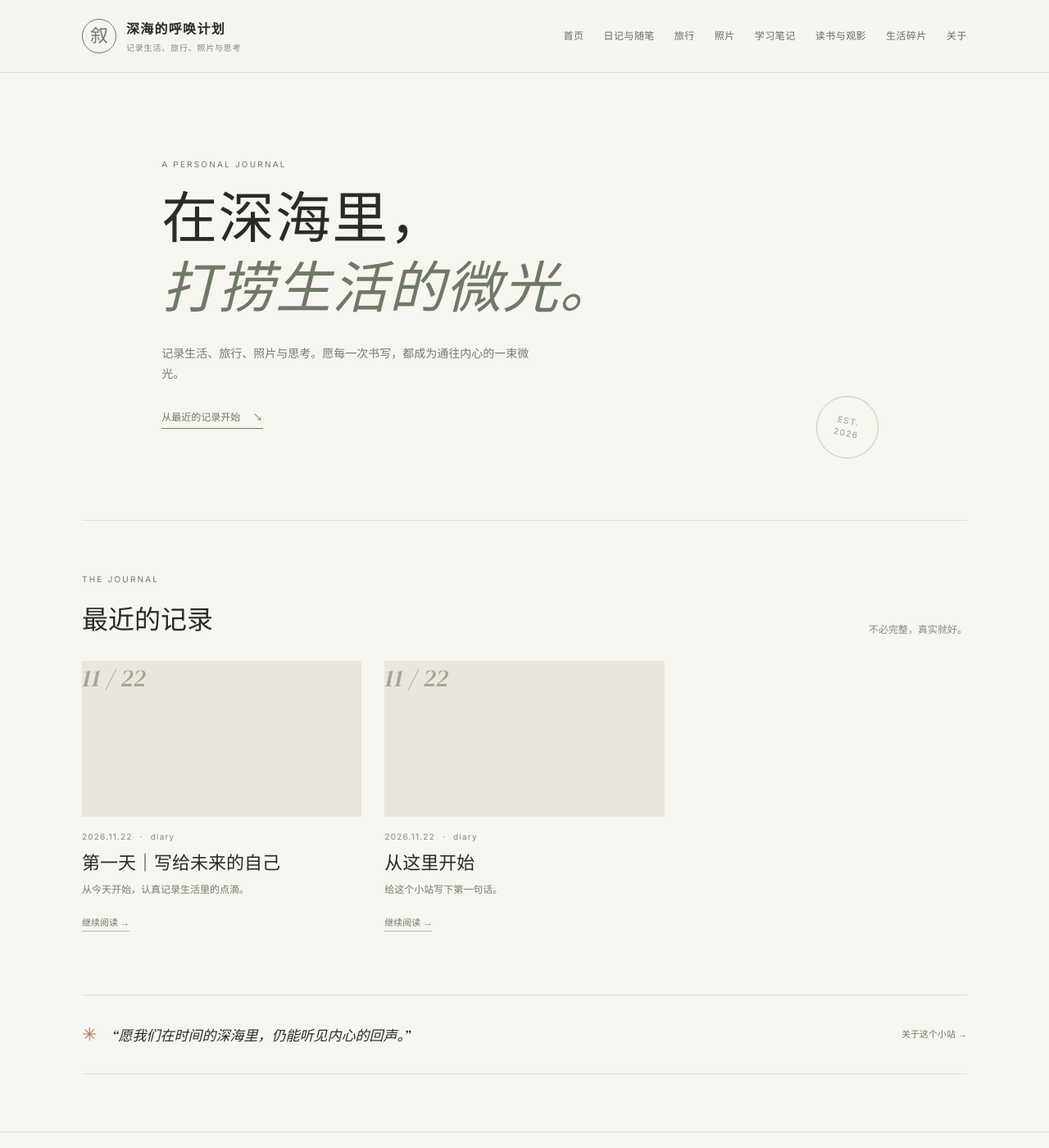
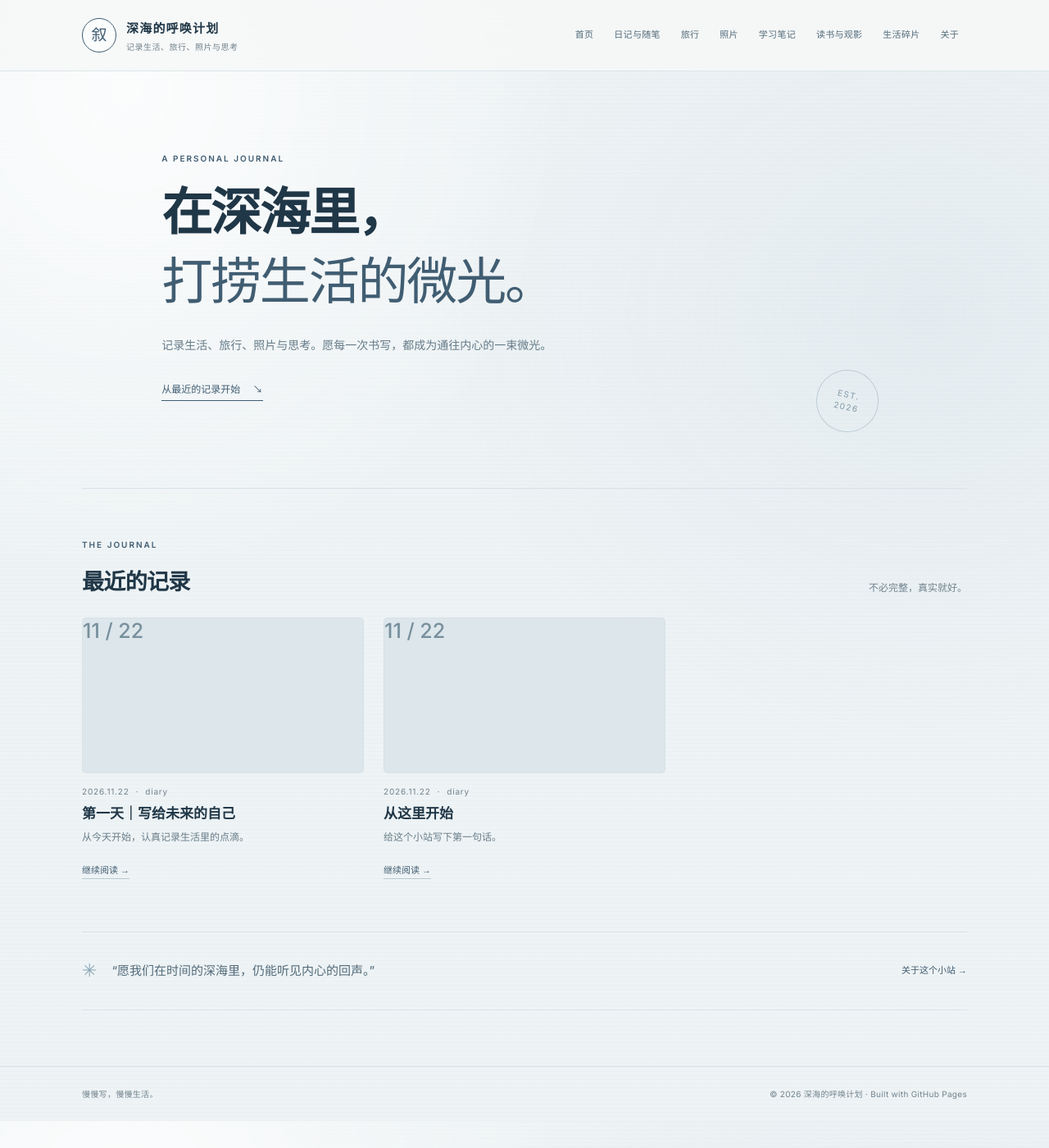
Before and after one commit to SabrinaGu822/SabrinaGu822.github.io, a Jekyll site: the page built from index.md, in a window 1280 px wide and 1400 px high. Shown: the whole window at 82% size. Built offline with Jekyll 4.4.1, drawn with Linux system fonts in a browser that asks for light colours.

Commit message:
Redesign blog with deep sea blue theme and responsive typography

```diff
--- a/assets/css/style.css
+++ b/assets/css/style.css
@@ -1,12 +1,171 @@
-@import url('https://fonts.googleapis.com/css2?family=DM+Serif+Display:ital@0;1&family=Noto+Serif+SC:wght@400;500;600;700&family=Inter:wght@400;500;600&display=swap');
-:root{--paper:#f7f5f0;--ink:#292b27;--muted:#85877e;--line:#deddd5;--green:#6f7967;--accent:#b17b60}
-*{box-sizing:border-box}html{scroll-behavior:smooth}body{margin:0;background:var(--paper);color:var(--ink);font-family:Inter,"Noto Serif SC",serif;line-height:1.8}a{color:inherit;text-decoration:none}a:hover{color:var(--accent)}.wrap{width:min(1080px,calc(100% - 48px));margin:auto}
-.site-header{border-bottom:1px solid var(--line);background:rgba(247,245,240,.92)}.header-inner{min-height:88px;display:flex;align-items:center;justify-content:space-between;gap:28px}.brand{display:flex;align-items:center;gap:12px;min-width:220px}.brand-mark{width:42px;height:42px;border:1px solid var(--green);border-radius:50%;display:grid;place-items:center;color:var(--green);font-size:22px}.brand strong,.brand small{display:block}.brand strong{font-size:16px;letter-spacing:.08em}.brand small{font-size:10px;color:var(--muted);letter-spacing:.08em}.nav{display:flex;gap:24px;flex-wrap:wrap}.nav a{font-size:12px;color:#686b62;letter-spacing:.04em}.nav a:hover{color:var(--accent)}
-.hero{position:relative;padding:105px 9% 112px;border-bottom:1px solid var(--line)}.eyebrow{font:10px Inter,sans-serif;letter-spacing:.22em;color:var(--green);margin:0 0 18px}.hero h1,.article-header h1,.page-heading h1{font-family:"DM Serif Display","Noto Serif SC",serif;font-size:clamp(42px,6vw,68px);line-height:1.25;font-weight:400;letter-spacing:.02em;margin:0}.hero h1 em{color:var(--green);font-weight:400}.hero-copy{max-width:460px;color:#77796f;font-size:14px;margin:24px 0 25px}.text-link{font-size:12px;border-bottom:1px solid var(--green);padding-bottom:6px;color:var(--green)}.text-link span{padding-left:12px}.hero-stamp{position:absolute;right:10%;bottom:75px;border:1px solid #c9c9bd;color:#999b8f;border-radius:50%;width:76px;height:76px;display:grid;place-content:center;text-align:center;font:10px/1.5 Inter;letter-spacing:.15em;transform:rotate(12deg)}
-.section-head{display:flex;justify-content:space-between;align-items:end;padding:65px 0 28px}.section-head h2{font:32px "DM Serif Display","Noto Serif SC",serif;margin:0;font-weight:400}.muted{font-size:12px;color:var(--muted)}.post-grid{display:grid;grid-template-columns:repeat(3,1fr);gap:42px 28px;padding-bottom:75px}.post-card .cover{height:190px;display:block;overflow:hidden;background:#e8e6dd}.post-card img{width:100%;height:100%;object-fit:cover;transition:transform .5s}.post-card .cover:hover img{transform:scale(1.04)}.cover-placeholder{display:grid;place-items:center;color:#a4a697;font:italic 30px "DM Serif Display"}.post-meta{font:10px Inter,sans-serif;letter-spacing:.12em;color:var(--muted);margin-top:18px}.post-meta span{padding:0 9px}.post-card h3{font:22px "Noto Serif SC",serif;font-weight:500;margin:8px 0}.post-card p{font-size:12px;color:#77796f;line-height:1.9;margin:0 0 12px}.read-more{font-size:11px;color:var(--green);border-bottom:1px solid #b7bbae;padding-bottom:3px}.empty-state{grid-column:1/-1;text-align:center;padding:60px 20px;border:1px dashed var(--line);color:var(--muted)}.empty-state>span{font-size:26px;color:var(--green)}.empty-state h3{font-size:18px;color:var(--ink);font-weight:500}.empty-state p{font-size:12px}
-.note-band{border-top:1px solid var(--line);border-bottom:1px solid var(--line);padding:28px 0;display:flex;align-items:center;gap:18px;margin-bottom:70px}.note-icon{color:var(--accent);font-size:22px}.note-band p{font:italic 17px "DM Serif Display","Noto Serif SC",serif;flex:1;margin:0}.note-band a{font-size:11px;color:var(--green)}
-.site-footer{border-top:1px solid var(--line);padding:24px 0;color:var(--muted);font-size:10px;letter-spacing:.04em}.footer-inner{display:flex;justify-content:space-between;gap:20px}
-.article{max-width:760px;margin:70px auto 100px}.back-link{font-size:11px;color:var(--green)}.article-header{text-align:center;padding:55px 0 35px}.article-header h1{font-size:clamp(38px,5vw,54px)}.article-excerpt{color:var(--muted);font-size:13px;margin-top:18px}.article-cover{width:100%;max-height:460px;object-fit:cover;margin:0 0 35px}.prose{font-family:"Noto Serif SC",serif;font-size:15px;line-height:2.15;color:#45473f}.prose h2{font-size:23px;font-weight:600;margin:2em 0 .6em}.prose h3{font-size:18px;margin:1.7em 0 .5em}.prose p{margin:1.1em 0}.prose img{max-width:100%;height:auto}.prose blockquote{border-left:2px solid #aab09f;margin:28px 0;padding:4px 22px;color:#77796f}.prose a{color:var(--green);border-bottom:1px solid #c5cabc}.tags{display:flex;gap:10px;flex-wrap:wrap;margin-top:35px}.tags span{font-size:10px;color:var(--green);background:#eeede6;padding:4px 10px}.article-end{text-align:center;color:#a2a397;font-size:11px;margin:55px 0 30px}.post-nav{display:flex;justify-content:space-between;gap:20px;border-top:1px solid var(--line);padding-top:22px;font-size:12px;color:var(--green)}
-.page-heading{text-align:center;padding:75px 0 35px}.page-heading h1{font-size:48px}.page-content{max-width:760px;margin:0 auto 100px}.list-item{display:grid;grid-template-columns:110px 1fr auto;gap:20px;align-items:start;padding:22px 0;border-bottom:1px solid var(--line)}.list-item time,.category{font:10px Inter,sans-serif;color:var(--muted);letter-spacing:.08em}.list-item h3{font-size:17px;font-weight:500;margin:0 0 5px}.list-item p{font-size:12px;color:var(--muted);margin:0}
-@media(max-width:760px){.wrap{width:min(100% - 32px,600px)}.header-inner{align-items:flex-start;flex-direction:column;padding:18px 0}.nav{gap:10px 18px}.hero{padding:75px 5% 95px}.hero-stamp{right:6%;bottom:35px;width:58px;height:58px;font-size:8px}.post-grid{grid-template-columns:1fr 1fr;gap:32px 16px}.post-card .cover{height:150px}.section-head{padding-top:45px}.footer-inner{flex-direction:column;gap:5px}.note-band{align-items:flex-start;flex-wrap:wrap}.note-band p{min-width:80%}.list-item{grid-template-columns:82px 1fr}.category{display:none}}
-@media(max-width:460px){.post-grid{grid-template-columns:1fr}.post-card .cover{height:210px}.section-head{align-items:flex-start;flex-direction:column;gap:8px}.hero h1{font-size:42px}}
+@import url('https://fonts.googleapis.com/css2?family=Inter:wght@400;500;600;700&family=Noto+Sans+SC:wght@400;500;600;700&display=swap');
+
+:root {
+  --paper: #eef3f5;
+  --paper-soft: #f6f8f8;
+  --ink: #203747;
+  --muted: #71838d;
+  --line: #d8e2e7;
+  --blue: #405d72;
+  --blue-deep: #29485d;
+  --accent: #8ca8b8;
+  --shadow: 0 14px 38px rgba(38, 67, 84, .07);
+}
+
+* { box-sizing: border-box; }
+html { scroll-behavior: smooth; }
+body {
+  margin: 0;
+  color: var(--ink);
+  background-color: var(--paper);
+  background-image:
+    radial-gradient(ellipse at 12% 8%, rgba(255,255,255,.82) 0, transparent 34%),
+    radial-gradient(ellipse at 88% 28%, rgba(186,207,218,.20) 0, transparent 38%),
+    repeating-linear-gradient(0deg, rgba(64,93,114,.018) 0, rgba(64,93,114,.018) 1px, transparent 1px, transparent 5px);
+  font-family: Inter, "Noto Sans SC", sans-serif;
+  line-height: 1.8;
+  -webkit-font-smoothing: antialiased;
+}
+a { color: inherit; text-decoration: none; transition: color .2s ease, border-color .2s ease, background .2s ease; }
+a:hover { color: var(--blue); }
+img { display: block; max-width: 100%; }
+.wrap { width: min(1080px, calc(100% - 48px)); margin: auto; }
+
+.site-header {
+  position: sticky;
+  top: 0;
+  z-index: 20;
+  border-bottom: 1px solid rgba(216,226,231,.85);
+  background: rgba(246,248,248,.88);
+  backdrop-filter: blur(16px);
+  -webkit-backdrop-filter: blur(16px);
+}
+.header-inner { min-height: 86px; display: flex; align-items: center; justify-content: space-between; gap: 28px; }
+.brand { display: flex; align-items: center; gap: 12px; min-width: 220px; }
+.brand-mark {
+  width: 42px; height: 42px; border: 1px solid var(--blue); border-radius: 50%;
+  display: grid; place-items: center; color: var(--blue); font-size: 19px;
+  background: rgba(255,255,255,.48);
+}
+.brand strong, .brand small { display: block; }
+.brand strong { font-size: 15px; letter-spacing: .08em; font-weight: 600; }
+.brand small { font-size: 10px; color: var(--muted); letter-spacing: .05em; }
+.nav { display: flex; gap: 5px; flex-wrap: wrap; justify-content: flex-end; }
+.nav a {
+  font-size: 11px; color: #526b7a; letter-spacing: .025em;
+  padding: 7px 10px; border-radius: 999px;
+}
+.nav a:hover { color: var(--blue-deep); background: #e5edf1; }
+
+.hero { position: relative; padding: 100px 9% 108px; border-bottom: 1px solid var(--line); }
+.eyebrow { font: 600 10px Inter, sans-serif; letter-spacing: .2em; color: var(--blue); margin: 0 0 18px; }
+.hero h1, .article-header h1, .page-heading h1 {
+  font-family: Inter, "Noto Sans SC", sans-serif;
+  font-size: clamp(38px, 5.6vw, 62px); line-height: 1.35; font-weight: 600;
+  letter-spacing: -.035em; margin: 0;
+}
+.hero h1 em { color: var(--blue); font-style: normal; font-weight: 500; }
+.hero-copy { max-width: 480px; color: #657b88; font-size: 14px; margin: 24px 0 25px; }
+.text-link { font-size: 12px; border-bottom: 1px solid var(--blue); padding-bottom: 6px; color: var(--blue); }
+.text-link span { padding-left: 12px; }
+.hero-stamp {
+  position: absolute; right: 10%; bottom: 68px; border: 1px solid #bdcdd5;
+  color: #8299a6; border-radius: 50%; width: 76px; height: 76px;
+  display: grid; place-content: center; text-align: center;
+  font: 10px/1.5 Inter; letter-spacing: .15em; transform: rotate(12deg);
+}
+
+.section-head { display: flex; justify-content: space-between; align-items: end; padding: 62px 0 26px; }
+.section-head h2 { font: 600 27px Inter, "Noto Sans SC", sans-serif; margin: 0; letter-spacing: -.025em; }
+.muted { font-size: 12px; color: var(--muted); }
+.post-grid { display: grid; grid-template-columns: repeat(3, 1fr); gap: 34px 24px; padding-bottom: 62px; }
+.post-card { min-width: 0; }
+.post-card .cover {
+  height: 190px; display: block; overflow: hidden; background: #dce6eb;
+  border: 1px solid rgba(216,226,231,.8); border-radius: 5px;
+}
+.post-card img { width: 100%; height: 100%; object-fit: cover; transition: transform .55s ease; }
+.post-card .cover:hover img { transform: scale(1.045); }
+.cover-placeholder { display: grid; place-items: center; color: #78909d; font: 500 25px Inter, sans-serif; }
+.post-meta { font: 10px Inter, sans-serif; letter-spacing: .08em; color: var(--muted); margin-top: 16px; }
+.post-meta span { padding: 0 8px; }
+.post-card h3 { font: 600 17px Inter, "Noto Sans SC", sans-serif; margin: 7px 0; }
+.post-card p { font-size: 12px; color: #687d89; line-height: 1.9; margin: 0 0 12px; }
+.read-more { font-size: 11px; color: var(--blue); border-bottom: 1px solid #b8c9d2; padding-bottom: 3px; }
+.empty-state { grid-column: 1/-1; text-align: center; padding: 55px 20px; border: 1px dashed #c8d6dd; border-radius: 6px; color: var(--muted); }
+.empty-state>span { font-size: 26px; color: var(--blue); }
+.empty-state h3 { font-size: 17px; color: var(--ink); font-weight: 600; }
+.empty-state p { font-size: 12px; }
+
+.photo-grid { display: grid; grid-template-columns: repeat(3, 1fr); gap: 16px; padding-bottom: 68px; }
+.photo-tile { position: relative; display: block; aspect-ratio: 4 / 3; overflow: hidden; background: #dce6eb; border-radius: 5px; box-shadow: var(--shadow); }
+.photo-tile img { width: 100%; height: 100%; object-fit: cover; transition: transform .6s ease; }
+.photo-tile:hover img { transform: scale(1.06); }
+.photo-tile span {
+  position: absolute; left: 12px; right: 12px; bottom: 10px; color: white;
+  font-size: 12px; font-weight: 500; text-shadow: 0 1px 8px rgba(0,0,0,.55);
+}
+.photo-empty { grid-column: 1/-1; padding: 25px; border: 1px dashed #c8d6dd; color: var(--muted); text-align: center; font-size: 12px; border-radius: 5px; }
+
+.note-band { border-top: 1px solid var(--line); border-bottom: 1px solid var(--line); padding: 27px 0; display: flex; align-items: center; gap: 18px; margin-bottom: 68px; }
+.note-icon { color: var(--accent); font-size: 22px; }
+.note-band p { font-size: 15px; color: #526b7a; flex: 1; margin: 0; }
+.note-band a { font-size: 11px; color: var(--blue); }
+.site-footer { border-top: 1px solid var(--line); padding: 24px 0; color: var(--muted); font-size: 10px; letter-spacing: .03em; }
+.footer-inner { display: flex; justify-content: space-between; gap: 20px; }
+
+.article { max-width: 720px; margin: 58px auto 96px; padding: 0 10px; }
+.back-link { font-size: 11px; color: var(--blue); }
+.article-header { text-align: center; padding: 48px 0 34px; }
+.article-header h1 { font-size: clamp(30px, 4.5vw, 44px); line-height: 1.45; }
+.article-excerpt { color: var(--muted); font-size: 13px; margin-top: 18px; }
+.article-cover { width: 100%; max-height: 440px; object-fit: cover; margin: 0 0 34px; border-radius: 5px; }
+.prose { font-family: Inter, "Noto Sans SC", sans-serif; font-size: 15px; line-height: 2.05; color: #405663; letter-spacing: .015em; }
+.prose h2 { font-size: 22px; line-height: 1.5; font-weight: 600; color: var(--ink); margin: 2.1em 0 .7em; }
+.prose h3 { font-size: 18px; font-weight: 600; color: var(--ink); margin: 1.8em 0 .55em; }
+.prose p { margin: 1.25em 0; }
+.prose img { max-width: 100%; height: auto; border-radius: 5px; margin: 28px auto; }
+.prose blockquote { border-left: 2px solid #8ca8b8; margin: 28px 0; padding: 5px 22px; color: #71838d; background: rgba(255,255,255,.35); }
+.prose a { color: var(--blue); border-bottom: 1px solid #b8c9d2; }
+.prose ul, .prose ol { padding-left: 1.5em; }
+.tags { display: flex; gap: 9px; flex-wrap: wrap; margin-top: 34px; }
+.tags span { font-size: 10px; color: var(--blue); background: #e2ebef; padding: 4px 10px; border-radius: 999px; }
+.article-end { text-align: center; color: #91a2ab; font-size: 11px; margin: 50px 0 28px; }
+.post-nav { display: flex; justify-content: space-between; gap: 20px; border-top: 1px solid var(--line); padding-top: 22px; font-size: 12px; color: var(--blue); }
+
+.page-heading { text-align: center; padding: 68px 0 32px; }
+.page-heading h1 { font-size: 42px; }
+.page-content { max-width: 720px; margin: 0 auto 90px; }
+.list-item { display: grid; grid-template-columns: 110px 1fr auto; gap: 20px; align-items: start; padding: 22px 0; border-bottom: 1px solid var(--line); }
+.list-item time, .category { font: 10px Inter, sans-serif; color: var(--muted); letter-spacing: .06em; }
+.list-item h3 { font-size: 16px; font-weight: 600; margin: 0 0 5px; }
+.list-item p { font-size: 12px; color: var(--muted); margin: 0; }
+
+@media (max-width: 760px) {
+  .wrap { width: min(100% - 32px, 600px); }
+  .header-inner { align-items: flex-start; flex-direction: column; padding: 15px 0; gap: 10px; }
+  .nav { justify-content: flex-start; gap: 3px; }
+  .nav a { padding: 6px 9px; }
+  .hero { padding: 70px 5% 90px; }
+  .hero-stamp { right: 6%; bottom: 30px; width: 58px; height: 58px; font-size: 8px; }
+  .post-grid { grid-template-columns: 1fr 1fr; gap: 28px 15px; }
+  .post-card .cover { height: 150px; }
+  .photo-grid { grid-template-columns: 1fr 1fr; gap: 10px; }
+  .section-head { padding-top: 44px; }
+  .footer-inner { flex-direction: column; gap: 5px; }
+  .note-band { align-items: flex-start; flex-wrap: wrap; }
+  .note-band p { min-width: 80%; }
+  .list-item { grid-template-columns: 82px 1fr; }
+  .category { display: none; }
+  .article { margin-top: 38px; padding: 0; }
+}
+@media (max-width: 460px) {
+  .post-grid { grid-template-columns: 1fr; }
+  .post-card .cover { height: 210px; }
+  .photo-grid { grid-template-columns: 1fr 1fr; }
+  .section-head { align-items: flex-start; flex-direction: column; gap: 8px; }
+  .hero h1 { font-size: 36px; }
+  .page-heading h1 { font-size: 34px; }
+  .article-header { padding-top: 38px; }
+  .prose { font-size: 14px; line-height: 2; }
+}
```
